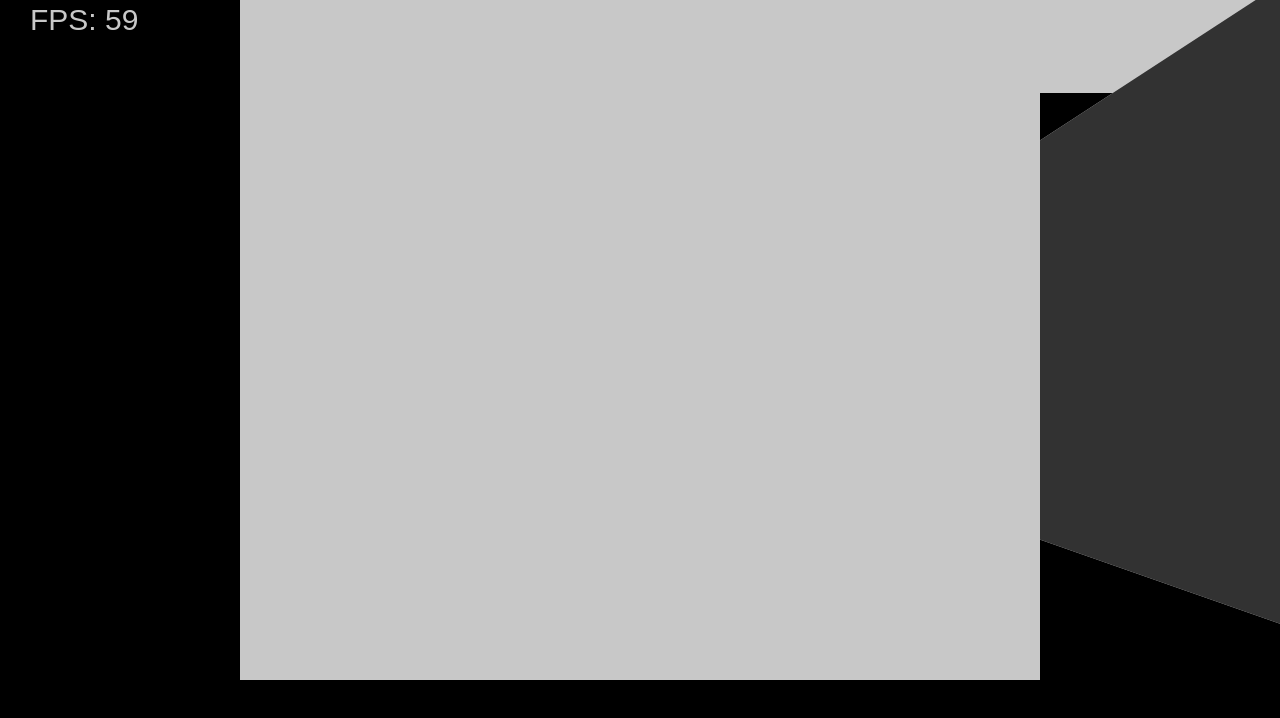
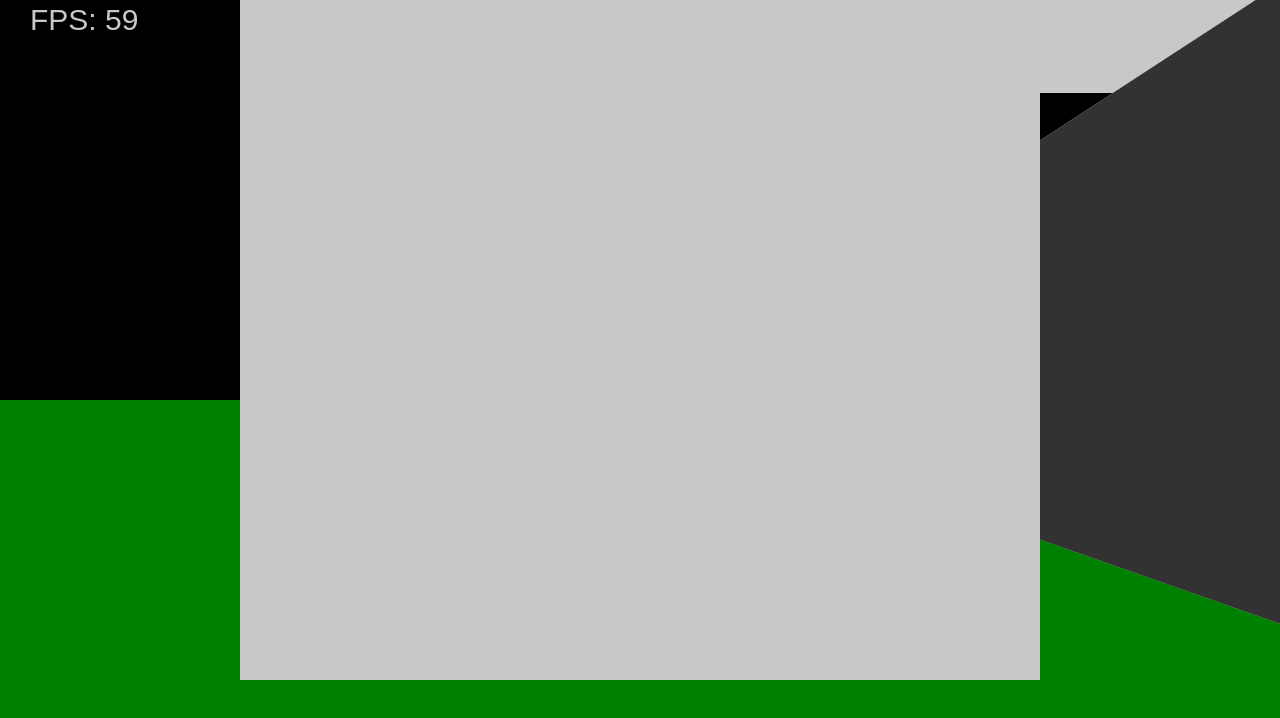
Before and after one commit to SuperSirBird/patchnote, a plain HTML site: page index.html in a window 1280 px wide. Drawn offline with Linux system fonts and the light colour scheme.

Commit message:
Update index.html

```diff
--- a/index.html
+++ b/index.html
@@ -272,7 +272,7 @@
         perspec(xa,ya,za);
 
         ctx.fillStyle = "green";
-        ctx.rect(0,c.height,c.width,ya-(c.height/2));
+        ctx.rect(0,c.height,c.width,ya-(c.height));
         ctx.fill();
 
         ctx.fillStyle = "black";
```
